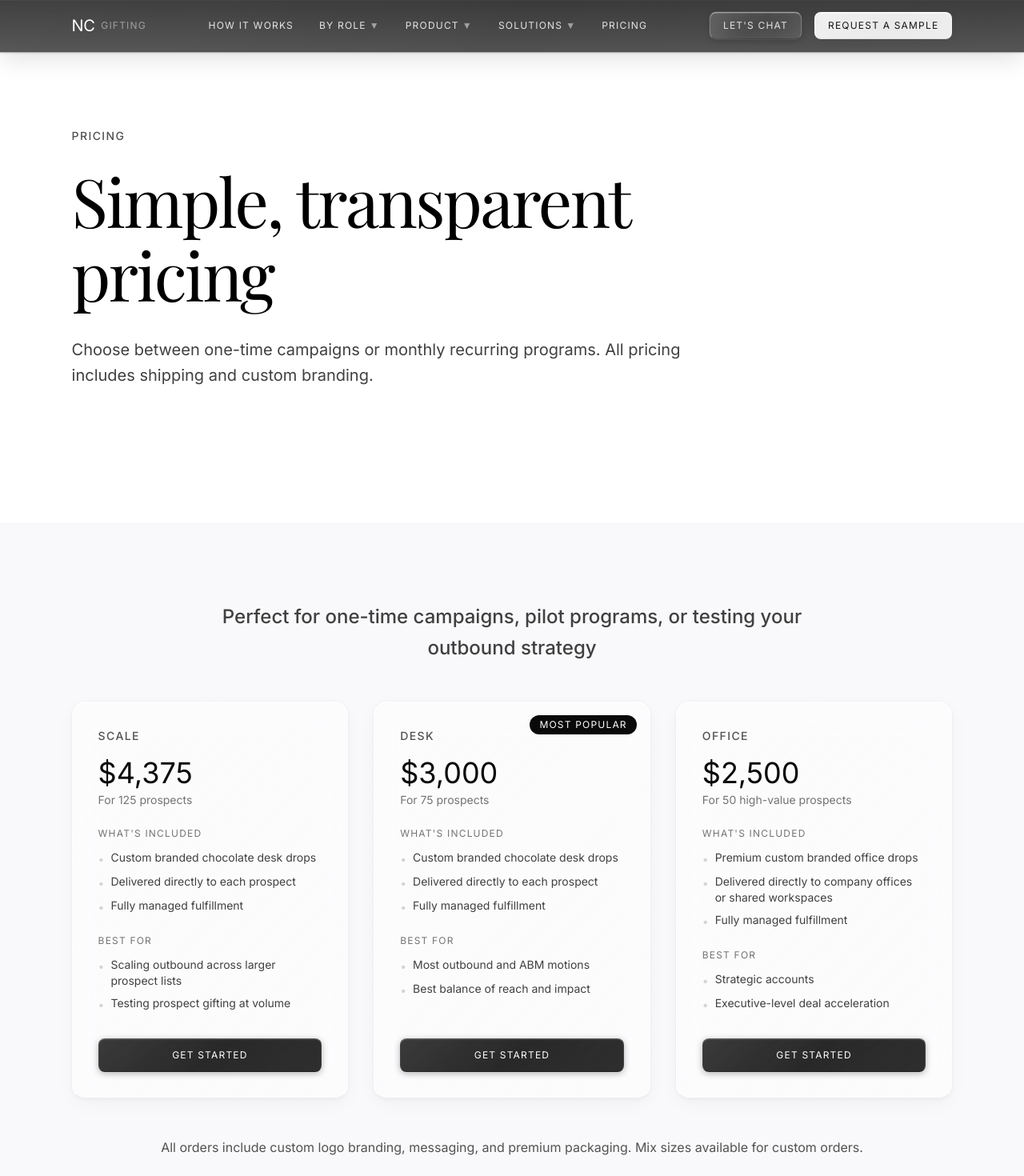
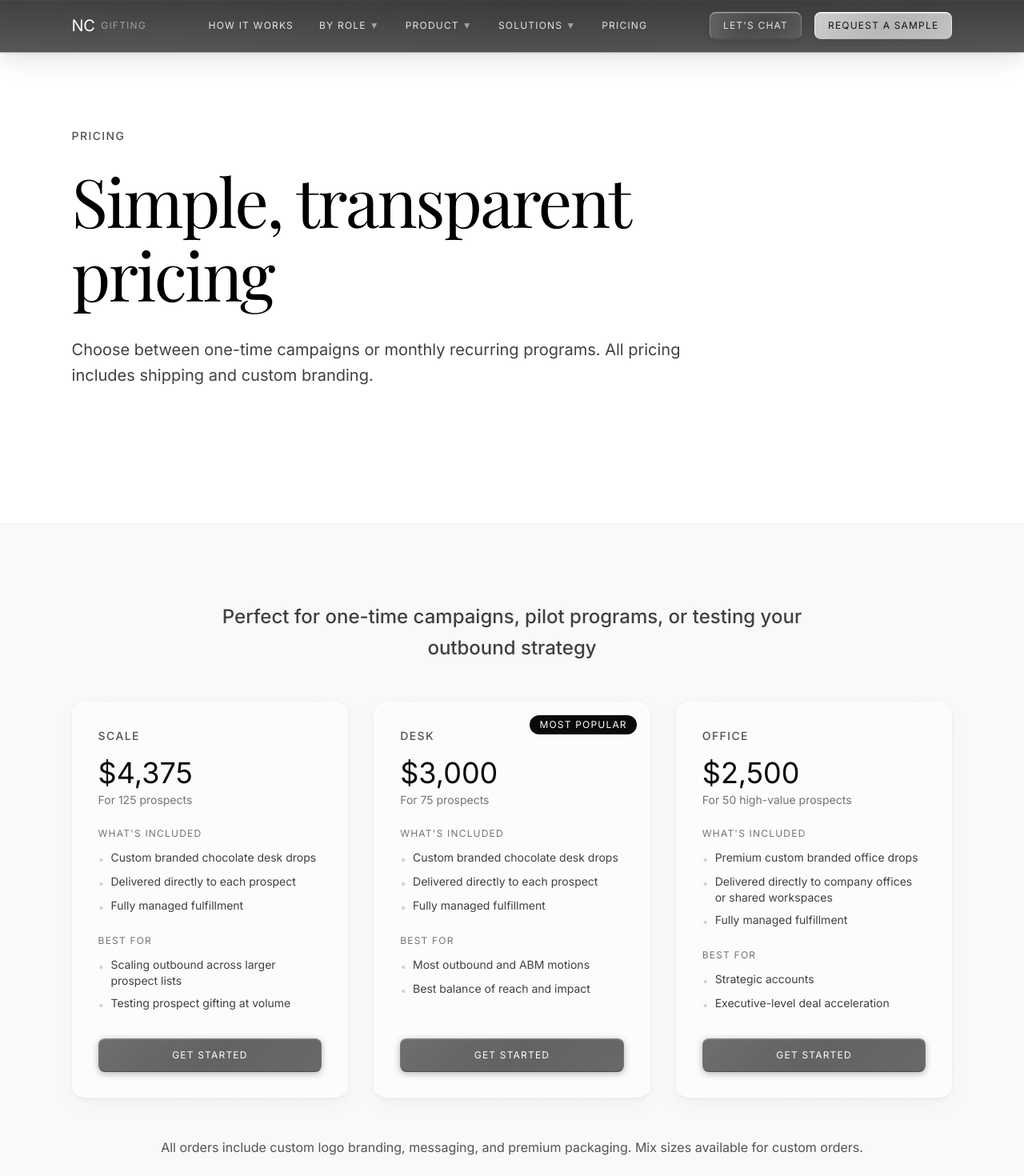
Before and after one commit to 0xbleezy/deskdrop-site, a Next.js app: page /pricing in a window 1280 px wide. Shown: the top 1470 px of the page at 80% size. Built offline with nearby package versions, Linux system fonts and the light colour scheme.

Commit message:
All glass buttons truly translucent — dark 0.7, light 0.65 opacity

```diff
--- a/app/globals.css
+++ b/app/globals.css
@@ -245,7 +245,7 @@ h3 {
   border-radius: 0.5rem;
   background:
     linear-gradient(135deg, rgba(255, 255, 255, 0.08) 0%, transparent 50%, rgba(255, 255, 255, 0.03) 100%),
-    linear-gradient(145deg, hsl(0 0% 12% / 0.95), hsl(0 0% 6% / 0.9));
+    linear-gradient(145deg, hsl(0 0% 12% / 0.7), hsl(0 0% 6% / 0.65));
   backdrop-filter: blur(20px) saturate(180%);
   -webkit-backdrop-filter: blur(20px) saturate(180%);
   border: 1px solid transparent;
@@ -268,7 +268,7 @@ h3 {
 .glass-button:hover {
   background:
     linear-gradient(135deg, rgba(255, 255, 255, 0.12) 0%, transparent 50%, rgba(255, 255, 255, 0.04) 100%),
-    linear-gradient(145deg, hsl(0 0% 16% / 0.98), hsl(0 0% 10% / 0.95));
+    linear-gradient(145deg, hsl(0 0% 16% / 0.75), hsl(0 0% 10% / 0.7));
   border-top-color: rgba(255, 255, 255, 0.3);
   border-left-color: rgba(255, 255, 255, 0.15);
   border-right-color: rgba(255, 255, 255, 0.1);
@@ -291,7 +291,7 @@ h3 {
   border-radius: 0.5rem;
   background:
     linear-gradient(135deg, rgba(255, 255, 255, 0.3) 0%, transparent 50%, rgba(255, 255, 255, 0.1) 100%),
-    rgba(255, 255, 255, 0.9);
+    rgba(255, 255, 255, 0.65);
   backdrop-filter: blur(20px) saturate(180%);
   -webkit-backdrop-filter: blur(20px) saturate(180%);
   border: 1px solid transparent;
@@ -314,7 +314,7 @@ h3 {
 .glass-button-light:hover {
   background:
     linear-gradient(135deg, rgba(255, 255, 255, 0.4) 0%, transparent 50%, rgba(255, 255, 255, 0.15) 100%),
-    rgba(255, 255, 255, 1);
+    rgba(255, 255, 255, 0.75);
   border-top-color: rgba(255, 255, 255, 1);
   border-left-color: rgba(255, 255, 255, 0.85);
   border-right-color: rgba(255, 255, 255, 0.65);
```
